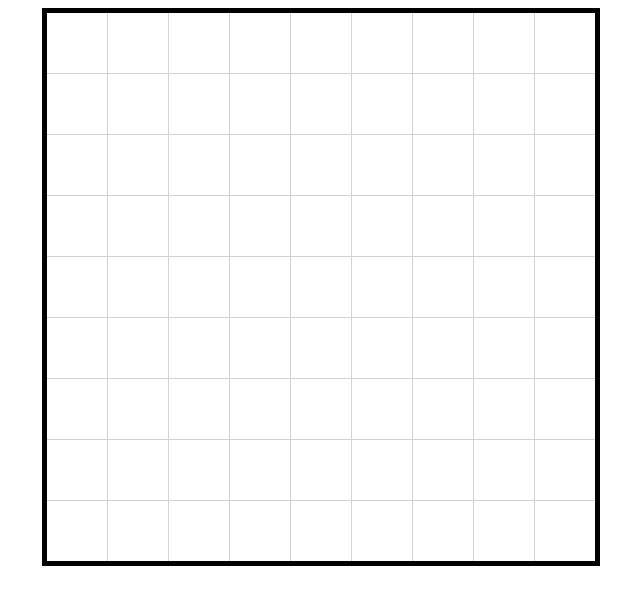
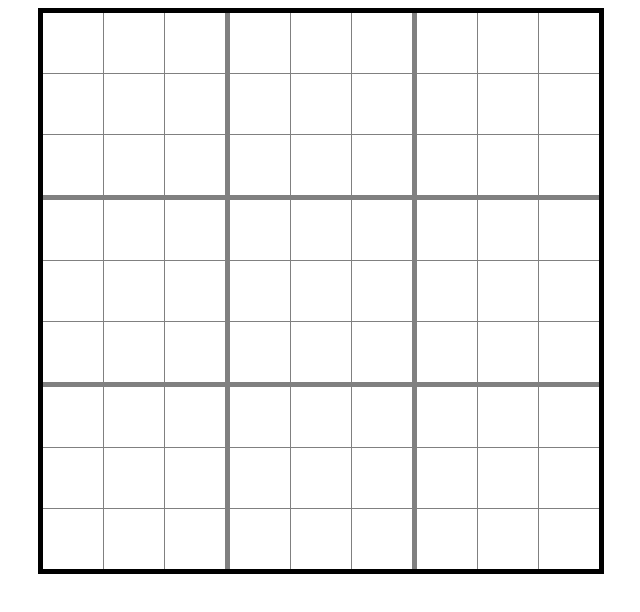
Before and after one commit to ethan-l-m-e/sudoku_game, a plain HTML site: page index.html in a window 1280 px wide. Shown: the whole page, without its empty margins (319-959 px from the left). Drawn offline with Linux system fonts and the light colour scheme.

Commit message:
Add gutters to the game board
Thicker gutters to separate the nine sections of the board. Added additional rows and columns of divs to represent the columns.

There was no way to adjust gap of grid for individual columns, so this was a workaround.

```diff
--- a/index.html
+++ b/index.html
@@ -13,81 +13,121 @@
                 <div class="game-tile" data-tile="-1"></div>
                 <div class="game-tile" data-tile="-1"></div>
                 <div class="game-tile" data-tile="-1"></div>
+                <div></div>
+                <div class="game-tile" data-tile="-1"></div>
+                <div class="game-tile" data-tile="-1"></div>
+                <div class="game-tile" data-tile="-1"></div>
+                <div></div>
                 <div class="game-tile" data-tile="-1"></div>
                 <div class="game-tile" data-tile="-1"></div>
                 <div class="game-tile" data-tile="-1"></div>
                 <div class="game-tile" data-tile="-1"></div>
                 <div class="game-tile" data-tile="-1"></div>
                 <div class="game-tile" data-tile="-1"></div>
+                <div></div>
+                <div class="game-tile" data-tile="-1"></div>
+                <div class="game-tile" data-tile="-1"></div>
+                <div class="game-tile" data-tile="-1"></div>
+                <div></div>
                 <div class="game-tile" data-tile="-1"></div>
                 <div class="game-tile" data-tile="-1"></div>
                 <div class="game-tile" data-tile="-1"></div>
                 <div class="game-tile" data-tile="-1"></div>
                 <div class="game-tile" data-tile="-1"></div>
                 <div class="game-tile" data-tile="-1"></div>
+                <div></div>
+                <div class="game-tile" data-tile="-1"></div>
+                <div class="game-tile" data-tile="-1"></div>
+                <div class="game-tile" data-tile="-1"></div>
+                <div></div>
+                <div class="game-tile" data-tile="-1"></div>
+                <div class="game-tile" data-tile="-1"></div>
+                <div class="game-tile" data-tile="-1"></div>
+                <div></div>
+                <div></div>
+                <div></div>
+                <div></div>
+                <div></div>
+                <div></div>
+                <div></div>
+                <div></div>
+                <div></div>
+                <div></div>
+                <div></div>
+                <div class="game-tile" data-tile="-1"></div>
+                <div class="game-tile" data-tile="-1"></div>
+                <div class="game-tile" data-tile="-1"></div>
+                <div></div>
+                <div class="game-tile" data-tile="-1"></div>
+                <div class="game-tile" data-tile="-1"></div>
+                <div class="game-tile" data-tile="-1"></div>
+                <div></div>
                 <div class="game-tile" data-tile="-1"></div>
                 <div class="game-tile" data-tile="-1"></div>
                 <div class="game-tile" data-tile="-1"></div>
                 <div class="game-tile" data-tile="-1"></div>
                 <div class="game-tile" data-tile="-1"></div>
                 <div class="game-tile" data-tile="-1"></div>
+                <div></div>
+                <div class="game-tile" data-tile="-1"></div>
+                <div class="game-tile" data-tile="-1"></div>
+                <div class="game-tile" data-tile="-1"></div>
+                <div></div>
                 <div class="game-tile" data-tile="-1"></div>
                 <div class="game-tile" data-tile="-1"></div>
                 <div class="game-tile" data-tile="-1"></div>
                 <div class="game-tile" data-tile="-1"></div>
                 <div class="game-tile" data-tile="-1"></div>
                 <div class="game-tile" data-tile="-1"></div>
+                <div></div>
+                <div class="game-tile" data-tile="-1"></div>
+                <div class="game-tile" data-tile="-1"></div>
+                <div class="game-tile" data-tile="-1"></div>
+                <div></div>
+                <div class="game-tile" data-tile="-1"></div>
+                <div class="game-tile" data-tile="-1"></div>
+                <div class="game-tile" data-tile="-1"></div>
+                <div></div>
+                <div></div>
+                <div></div>
+                <div></div>
+                <div></div>
+                <div></div>
+                <div></div>
+                <div></div>
+                <div></div>
+                <div></div>
+                <div></div>
+                <div class="game-tile" data-tile="-1"></div>
+                <div class="game-tile" data-tile="-1"></div>
+                <div class="game-tile" data-tile="-1"></div>
+                <div></div>
+                <div class="game-tile" data-tile="-1"></div>
+                <div class="game-tile" data-tile="-1"></div>
+                <div class="game-tile" data-tile="-1"></div>
+                <div></div>
                 <div class="game-tile" data-tile="-1"></div>
                 <div class="game-tile" data-tile="-1"></div>
                 <div class="game-tile" data-tile="-1"></div>
                 <div class="game-tile" data-tile="-1"></div>
                 <div class="game-tile" data-tile="-1"></div>
                 <div class="game-tile" data-tile="-1"></div>
+                <div></div>
+                <div class="game-tile" data-tile="-1"></div>
+                <div class="game-tile" data-tile="-1"></div>
+                <div class="game-tile" data-tile="-1"></div>
+                <div></div>
                 <div class="game-tile" data-tile="-1"></div>
                 <div class="game-tile" data-tile="-1"></div>
                 <div class="game-tile" data-tile="-1"></div>
                 <div class="game-tile" data-tile="-1"></div>
                 <div class="game-tile" data-tile="-1"></div>
                 <div class="game-tile" data-tile="-1"></div>
+                <div></div>
                 <div class="game-tile" data-tile="-1"></div>
                 <div class="game-tile" data-tile="-1"></div>
                 <div class="game-tile" data-tile="-1"></div>
-                <div class="game-tile" data-tile="-1"></div>
-                <div class="game-tile" data-tile="-1"></div>
-                <div class="game-tile" data-tile="-1"></div>
-                <div class="game-tile" data-tile="-1"></div>
-                <div class="game-tile" data-tile="-1"></div>
-                <div class="game-tile" data-tile="-1"></div>
-                <div class="game-tile" data-tile="-1"></div>
-                <div class="game-tile" data-tile="-1"></div>
-                <div class="game-tile" data-tile="-1"></div>
-                <div class="game-tile" data-tile="-1"></div>
-                <div class="game-tile" data-tile="-1"></div>
-                <div class="game-tile" data-tile="-1"></div>
-                <div class="game-tile" data-tile="-1"></div>
-                <div class="game-tile" data-tile="-1"></div>
-                <div class="game-tile" data-tile="-1"></div>
-                <div class="game-tile" data-tile="-1"></div>
-                <div class="game-tile" data-tile="-1"></div>
-                <div class="game-tile" data-tile="-1"></div>
-                <div class="game-tile" data-tile="-1"></div>
-                <div class="game-tile" data-tile="-1"></div>
-                <div class="game-tile" data-tile="-1"></div>
-                <div class="game-tile" data-tile="-1"></div>
-                <div class="game-tile" data-tile="-1"></div>
-                <div class="game-tile" data-tile="-1"></div>
-                <div class="game-tile" data-tile="-1"></div>
-                <div class="game-tile" data-tile="-1"></div>
-                <div class="game-tile" data-tile="-1"></div>
-                <div class="game-tile" data-tile="-1"></div>
-                <div class="game-tile" data-tile="-1"></div>
-                <div class="game-tile" data-tile="-1"></div>
-                <div class="game-tile" data-tile="-1"></div>
-                <div class="game-tile" data-tile="-1"></div>
-                <div class="game-tile" data-tile="-1"></div>
-                <div class="game-tile" data-tile="-1"></div>
-                <div class="game-tile" data-tile="-1"></div>
-                <div class="game-tile" data-tile="-1"></div>
+                <div></div>
                 <div class="game-tile" data-tile="-1"></div>
                 <div class="game-tile" data-tile="-1"></div>
                 <div class="game-tile" data-tile="-1"></div>
--- a/styles.css
+++ b/styles.css
@@ -13,10 +13,11 @@
 .game-board {
     width: fit-content;
     display: inline-grid;
-    grid-template-columns: repeat(9, var(--game-tile-height));
+    grid-template-columns: var(--game-tile-height) var(--game-tile-height) var(--game-tile-height) 3px var(--game-tile-height) var(--game-tile-height) var(--game-tile-height) 3px var(--game-tile-height) var(--game-tile-height) var(--game-tile-height);
+    grid-template-rows: var(--game-tile-height) var(--game-tile-height) var(--game-tile-height) 3px var(--game-tile-height) var(--game-tile-height) var(--game-tile-height) 3px var(--game-tile-height) var(--game-tile-height) var(--game-tile-height);;
     justify-content: center;
     gap: 1px;
-    background-color: lightgrey;
+    background-color: grey;
     border: 5px solid black;
 }
 
```
